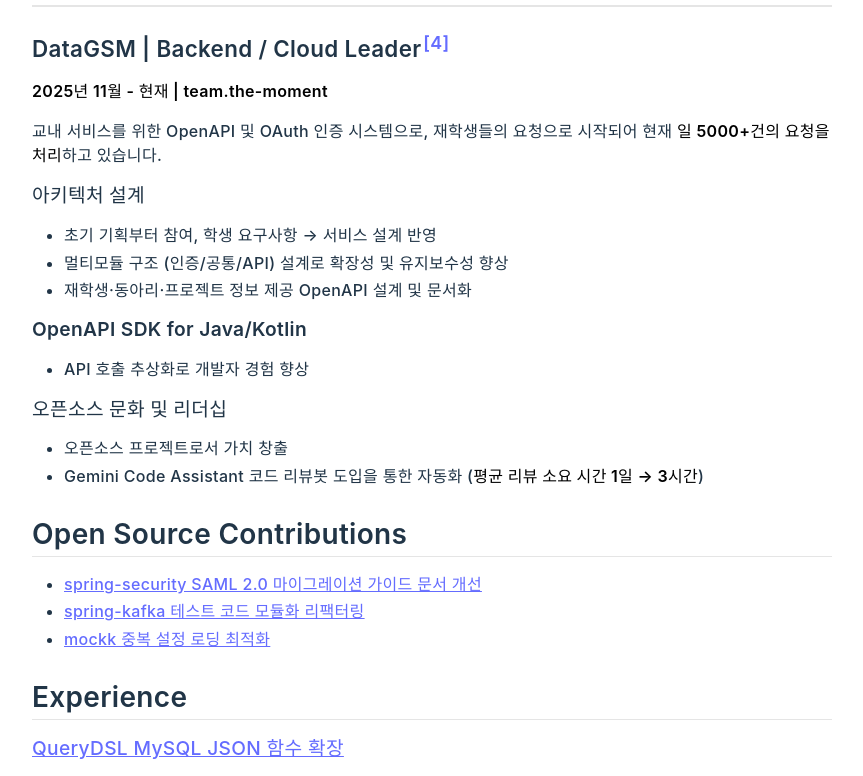
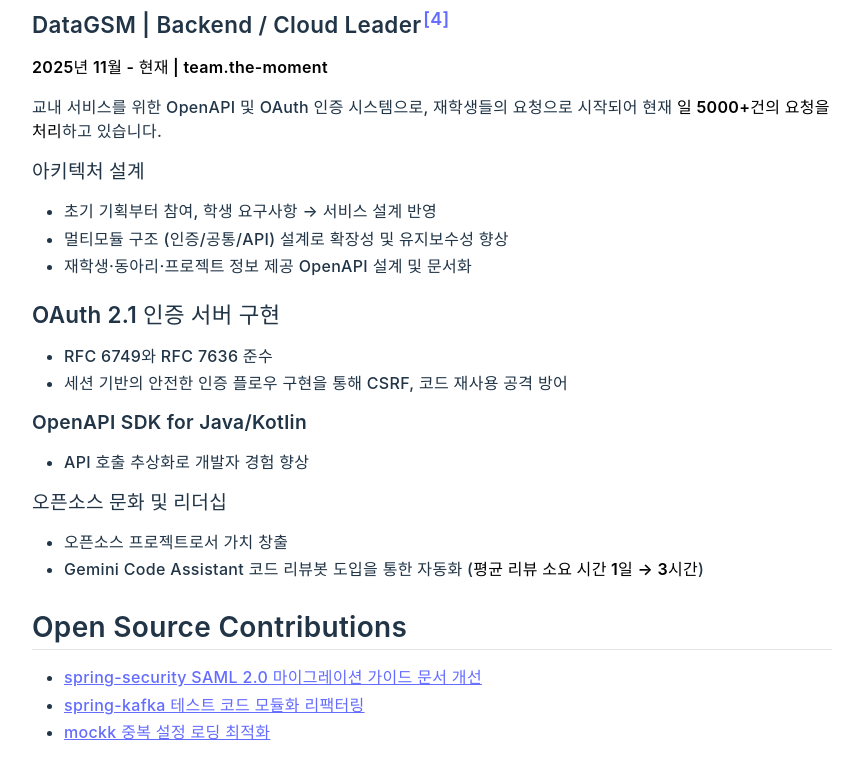
Before and after one commit to snowykte0426/my-resume, a React (Vite) app: page / in a window 1280 px wide. Shown: the part 1945-2721 px from the top of the page, without its empty margins (208-1071 px from the left). Built offline with nearby package versions, Linux system fonts and the light colour scheme; a web font is replaced by a local one.

Commit message:
update resume.mdx to remove phone number and add OAuth 2.1 authentication server implementation details

```diff
--- a/src/content/resume.mdx
+++ b/src/content/resume.mdx
@@ -2,7 +2,7 @@ import Footnote from '../components/Footnote'
 
 # 김태은
 
-**Backend Engineer** | 010-2529-4044 | snowykte0426@naver.com | [GitHub](https://github.com/snowykte0426) | [LinkedIn](https://linkedin.com/in/김태은) | [Portfolio](https://amondbabaro.notion.site/2d78f98f33108023a803fb1bf788d0ff) | [Blog](https://amond-codingredord.tistory.com)
+**Backend Engineer** | snowykte0426@naver.com | [GitHub](https://github.com/snowykte0426) | [LinkedIn](https://linkedin.com/in/김태은) | [Portfolio](https://amondbabaro.notion.site/2d78f98f33108023a803fb1bf788d0ff) | [Blog](https://amond-codingredord.tistory.com)
 
 ---
 
@@ -81,6 +81,9 @@ import Footnote from '../components/Footnote'
 - 초기 기획부터 참여, 학생 요구사항 → 서비스 설계 반영
 - 멀티모듈 구조 (인증/공통/API) 설계로 확장성 및 유지보수성 향상
 - 재학생·동아리·프로젝트 정보 제공 OpenAPI 설계 및 문서화
+### OAuth 2.1 인증 서버 구현
+- RFC 6749와 RFC 7636 준수
+- 세션 기반의 안전한 인증 플로우 구현을 통해 CSRF, 코드 재사용 공격 방어
 #### OpenAPI SDK for Java/Kotlin
 - API 호출 추상화로 개발자 경험 향상
 #### 오픈소스 문화 및 리더십
```
